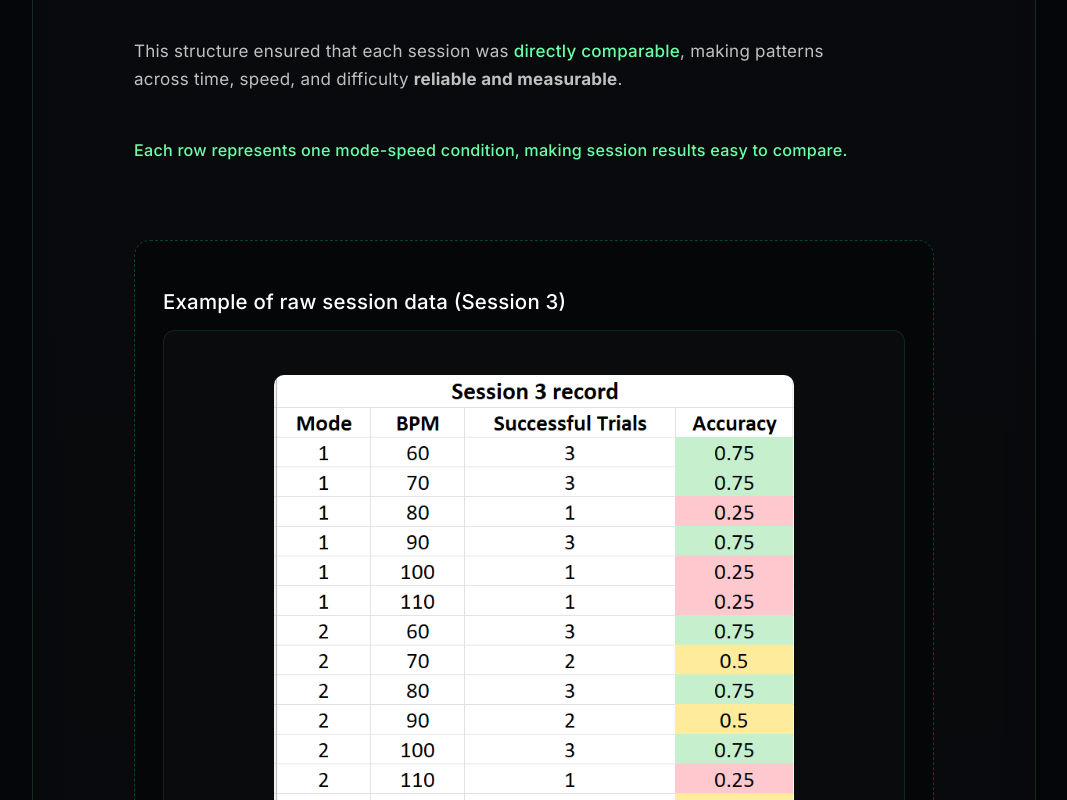
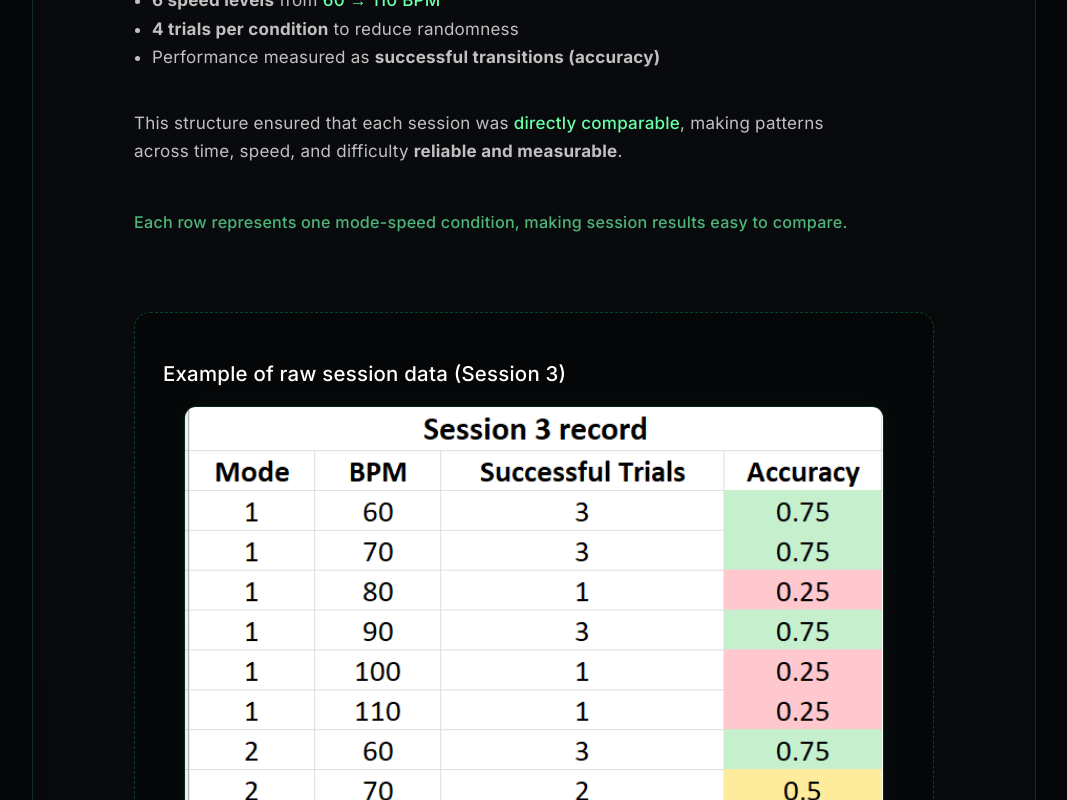
Before and after one commit to rishav-basnet/Guitar-Learning-Research-Website, a React (Vite) app: page / in a window 1280 px wide. Shown: the part 3960-4760 px from the top of the page, without its empty margins (106-1173 px from the left). Built offline with nearby package versions, Linux system fonts and the light colour scheme.

Commit message:
Optimize session image size and layout for better visual balance

```diff
--- a/src/App.css
+++ b/src/App.css
@@ -1097,17 +1097,43 @@ section {
   margin-top: 80px;
 }
 
-.session-image {
-  max-width: 520px;
+.image-container {
+  display: flex;
+  justify-content: center;
+}
+
+.session-section {
+  padding: 40px 0;
+}
+
+.session-image-container {
+  max-width: 700px;
+  margin: 20px auto 0;
+  border-radius: 12px;
+  overflow: hidden;
+  border: 1px solid rgba(0, 255, 150, 0.15);
+  box-shadow: 0 0 20px rgba(0, 255, 150, 0.05);
+  cursor: zoom-in;
+  transition: transform 0.2s ease;
+}
+
+.session-image-container:hover {
+  transform: scale(1.01);
+}
+
+.session-image-container img {
   width: 100%;
-  margin: 24px auto;
-  border-radius: 10px;
+  height: auto;
+  max-height: 420px;
+  object-fit: cover;
+  object-position: top;
   display: block;
 }
 
-.image-container {
-  display: flex;
-  justify-content: center;
+.session-caption {
+  font-size: 0.9rem;
+  opacity: 0.7;
+  margin-bottom: 12px;
 }
 
 .card-grid {
--- a/src/components/DataCollection.jsx
+++ b/src/components/DataCollection.jsx
@@ -2,7 +2,11 @@ import Section from './Section'
 
 export default function DataCollection() {
   return (
-    <Section id="data-collection" className="data-section" title="How I recorded each session">
+    <Section
+      id="data-collection"
+      className="data-section session-section"
+      title="How I recorded each session"
+    >
       <p>
         To ensure consistency, every session followed a fixed and repeatable structure.
       </p>
@@ -28,7 +32,7 @@ export default function DataCollection() {
         speed, and difficulty <strong>reliable and measurable</strong>.
       </p>
 
-      <p className="chart-insight">
+      <p className="chart-insight session-caption">
         <span className="highlight">
           Each row represents one mode-speed condition, making session results easy to
           compare.
@@ -37,11 +41,10 @@ export default function DataCollection() {
       <div className="chart-card">
         <h3 className="chart-title">Example of raw session data (Session 3)</h3>
 
-        <div className="chart-container image-container">
+        <div className="session-image-container image-container">
           <img
             src="/figures/session_3_data_example.png"
             alt="Session 3 data table"
-            className="session-image"
           />
         </div>
       </div>
```
